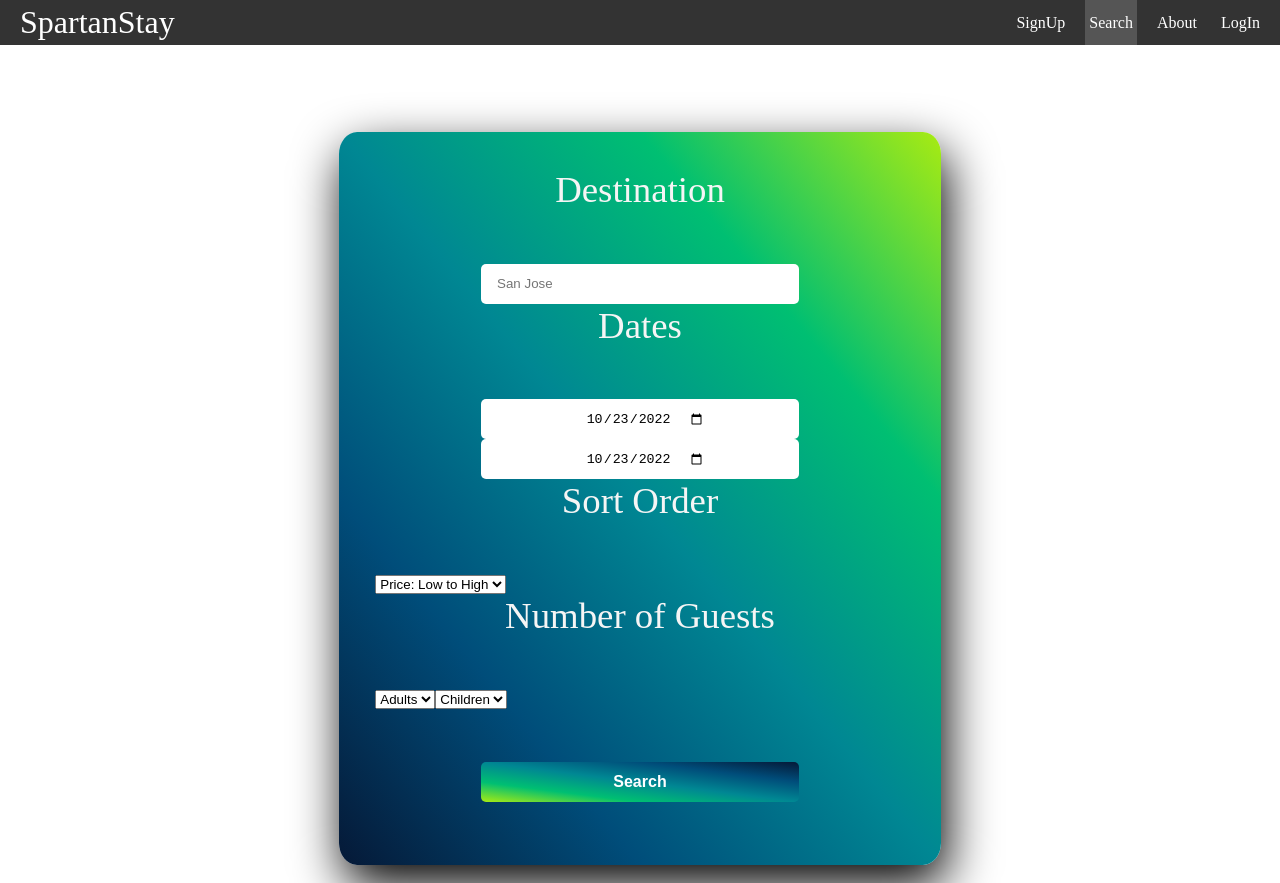
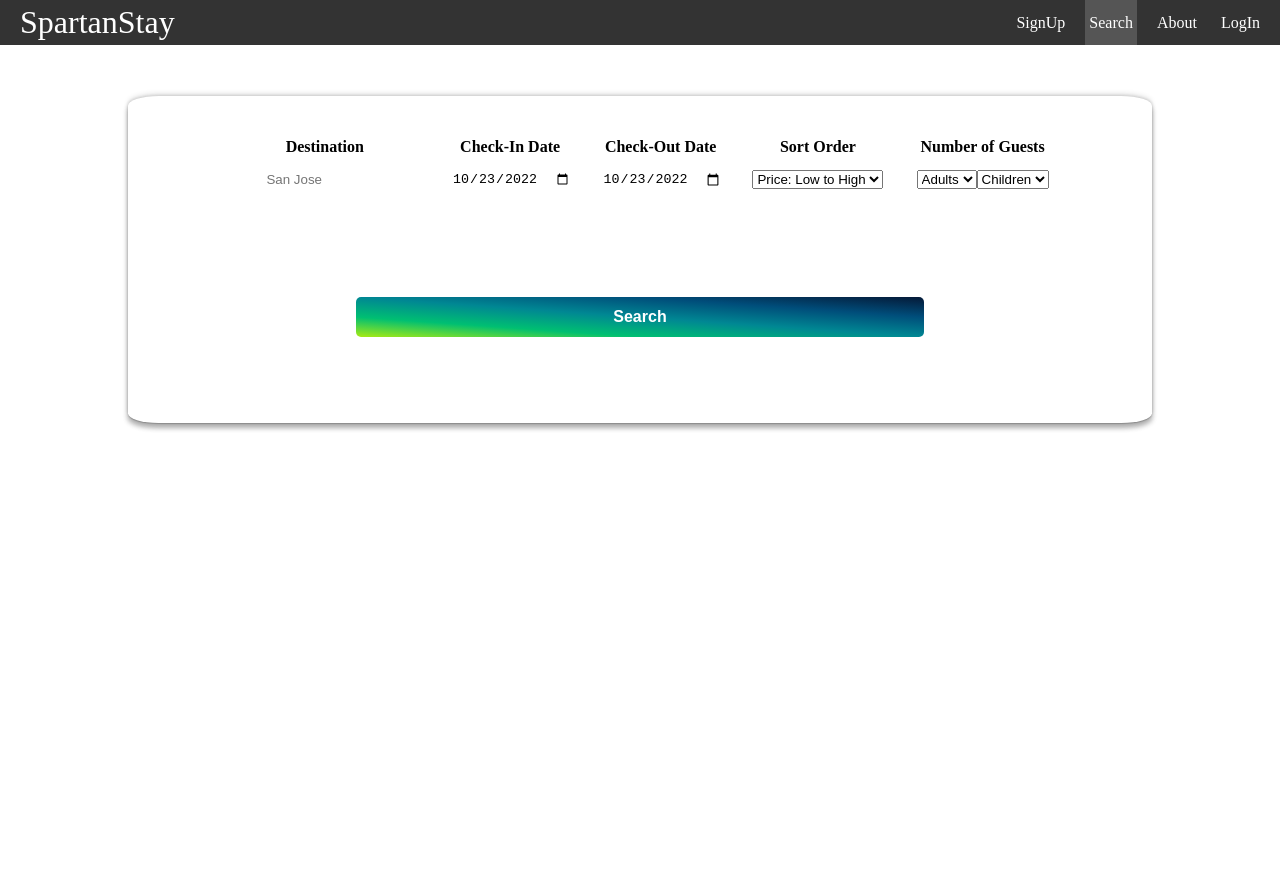
Before and after one commit to starphys/spartanstay, a React (Create React App) app in the folder spartanstay/frontend/: page /search in a window 1280 px wide. After the commit the page ends 800 px from the top, so only its background shows below. Built offline with nearby package versions, Linux system fonts and the light colour scheme.

Commit message:
Improving on styling (still looks bad)

```diff
--- a/spartanstay/frontend/package.json
+++ b/spartanstay/frontend/package.json
@@ -13,6 +13,7 @@
     "react-dom": "^18.2.0",
     "react-router-dom": "^6.4.2",
     "react-scripts": "5.0.1",
+    "react-star-rating": "^1.4.2",
     "react-star-ratings": "^2.3.0",
     "web-vitals": "^2.1.4"
   },
--- a/spartanstay/frontend/src/components/Listing.js
+++ b/spartanstay/frontend/src/components/Listing.js
@@ -1,12 +1,23 @@
 import StarRatings from "react-star-ratings"
+import "../styles.css"
 
 function Listing ({listing}) {
 //{listing.ratePlan.price.current}
     return (
-        <div>
-            <img src={listing.optimizedThumbUrls ? listing.optimizedThumbUrls.srpDesktop : "https://images.pexels.com/photos/164595/pexels-photo-164595.jpeg?auto=compress&cs=tinysrgb&dpr=1&w=250&h=140"} alt="img" /><br />
-            {listing.name}<br />
-            {listing.ratePlan ? listing.ratePlan.price.current : "Priceless"}<StarRatings rating={listing.starRating} starRatedColor="red" numberOfStars={5} starDimension="19px" starSpacing="0"/><br />  <br />
+        <div className="search-container listing">
+            <table>
+                <tr>
+                    <td td className="listing-column">
+                        <img src={listing.optimizedThumbUrls ? listing.optimizedThumbUrls.srpDesktop : "https://images.pexels.com/photos/164595/pexels-photo-164595.jpeg?auto=compress&cs=tinysrgb&dpr=1&w=250&h=140"} alt="img" />
+                    </td>
+                    <td className="listing-column">
+                        <h3>{listing.name}</h3><StarRatings rating={listing.starRating} starRatedColor="red" numberOfStars={5} starDimension="19px" starSpacing="0"/>
+                    </td>
+                    <td td className="listing-column">
+                        <h3>{listing.ratePlan ? listing.ratePlan.price.current : "Priceless"} </h3>
+                    </td>
+                </tr>
+            </table>
         </div>
     )
 
--- a/spartanstay/frontend/src/components/Results.js
+++ b/spartanstay/frontend/src/components/Results.js
@@ -3,7 +3,7 @@ import Listing from "./Listing"
 function Results ({results}) {
     let i = 0
 
-    return (<div>{results ? results.map(result => (<Listing listing={result} key={i++}/>))
+    return (<div className="results">{results ? results.map(result => (<div><Listing listing={result} key={i++}/><br /></div>))
     : ""} </div>);
 }
 
--- a/spartanstay/frontend/src/components/Search.js
+++ b/spartanstay/frontend/src/components/Search.js
@@ -26,22 +26,23 @@ function Search()
     }
 
     return (
-      <div className="SignUp">
-        <div className="SignUpForm">
-          <label>Destination</label>
+      <div>
+        <div className="search-container search-bar">
+          <table className="listing">
+            <tr><th>Destination</th><th>Check-In Date</th><th>Check-Out Date</th><th>Sort Order</th><th>Number of Guests</th></tr>
+            <tr><td>
           <input type='text' placeholder="San Jose" onChange={(e) => {setCity(e.target.value)}}/>
-
-        <label>Dates</label>
-        <input type='date' value={startDate} min={today} onChange={(e) => {setStartDate(e.target.value); if(e.target.value > endDate) {setEndDate(e.target.value)}}}/>
-        <input type='date' value={endDate} min={startDate} onChange={(e) => {setEndDate(e.target.value)}}/>
-
-        <label>Sort Order</label>
+          </td><td>
+          <input className="search-date" type='date' value={startDate} min={today} onChange={(e) => {setStartDate(e.target.value); if(e.target.value > endDate) {setEndDate(e.target.value)}}}/>
+          </td><td>
+          <input className="search-date" type='date' value={endDate} min={startDate} onChange={(e) => {setEndDate(e.target.value)}}/>
+          </td><td>
           <select onChange={e => setOrder(e.target.value)}>
             <option value="PRICE">Price: Low to High</option>
             <option value="PRICE_HIGHEST_FIRST">Price: High to Low</option>
             <option value="BEST_SELLER">Best</option>
           </select>
-        <label>Number of Guests</label>
+          </td><td>
           <select onChange={e => setAdults(e.target.value)}>
             <option value={1}>Adults</option>
             <option value={1}>1</option>
@@ -58,9 +59,8 @@ function Search()
             <option value={4}>4</option>
             <option value={5}>5+</option>
           </select>
-
-
-        <button onClick = {handleClick}>Search</button>
+          </td></tr></table>
+          <button className="center" onClick = {handleClick}>Search</button>
         </div>
         {results ? <Results results={results} /> : ""}
       </div>
--- a/spartanstay/frontend/src/styles.css
+++ b/spartanstay/frontend/src/styles.css
@@ -46,3 +46,36 @@ body {
 .nav li:hover {
   background-color: #777;
 }
+
+.search-container {
+  background: #fff;
+  box-shadow: rgba(0, 0, 0, 0.25) 0px 5px 5px, rgba(0, 0, 0, 0.12) 0px -1px 3px, rgba(0, 0, 0, 0.12) 0px 4px 6px, rgba(0, 0, 0, 0.17) 0px 1px 1px, rgba(0, 0, 0, 0.09) 0px -3px 5px;
+}
+
+.search-bar {
+  width: 80%;
+  border-radius: 3%;
+  padding: 3%;
+  margin-top: 4%;
+  margin-left: 10%;
+  margin-bottom: 3%;
+  text-align:center;
+}
+
+.listing-column {
+  vertical-align: top;
+  text-align: left;
+}
+
+.search-date{
+  width:120px;
+}
+
+.listing {
+  width:90%;
+  margin:auto;
+}
+
+.results {
+  width:99%;
+}
```
Also changed, not shown: 1 other file (tests, documents, lock files or other folders). Lines whose indentation alone changed are shown as unchanged.
